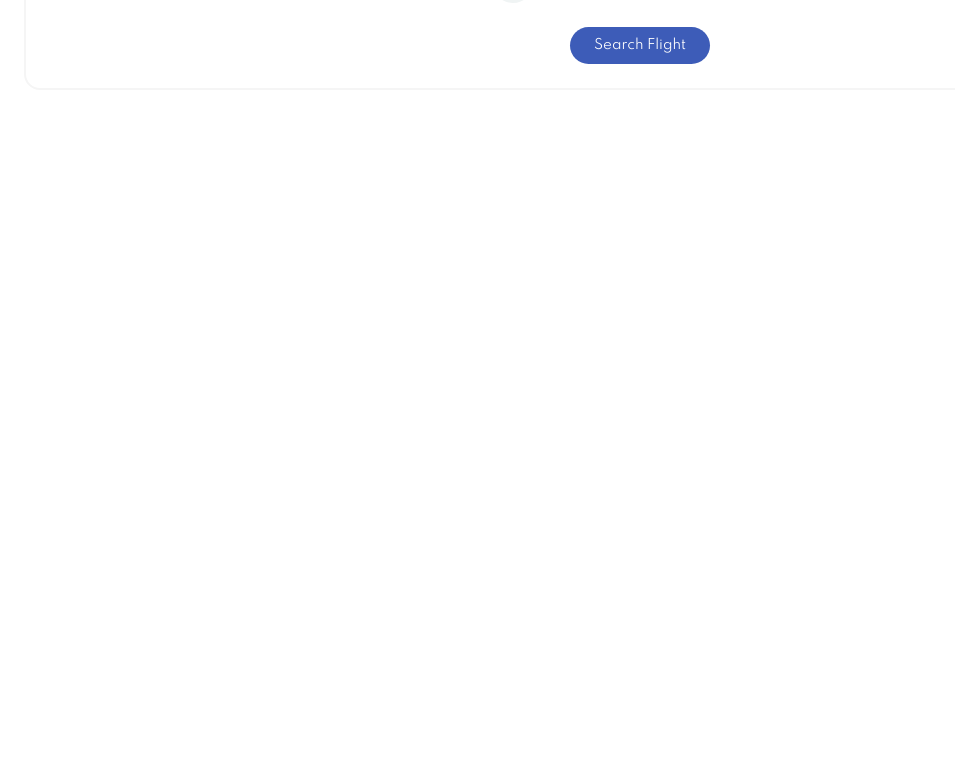
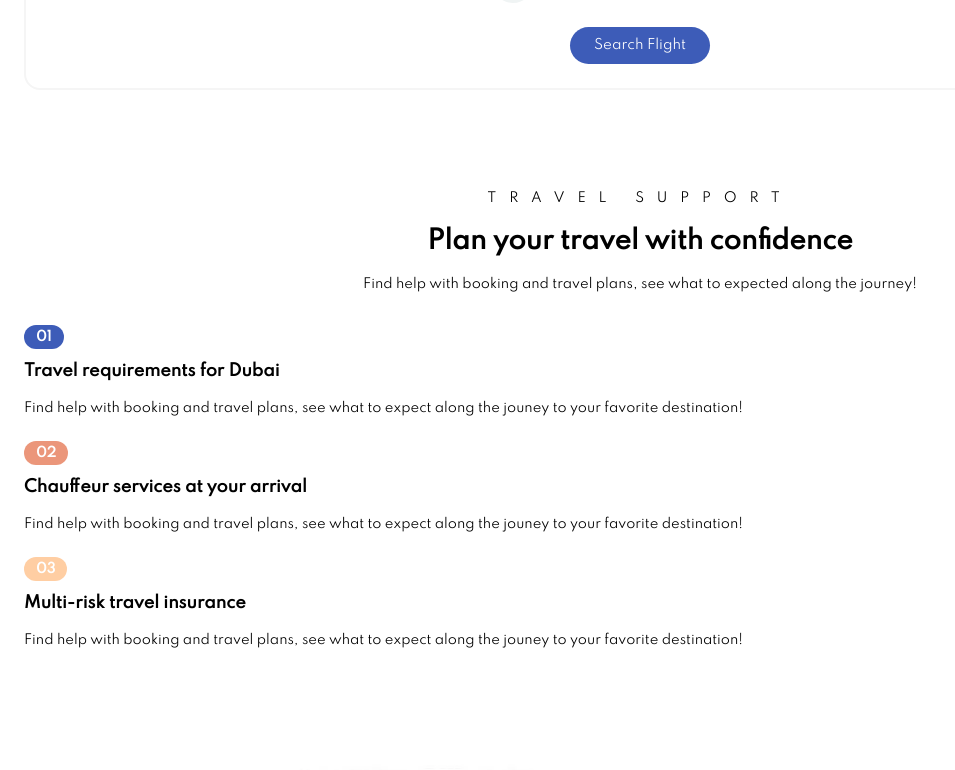
Before and after one commit to Robson-Aires/cavok_aviacao, a React (Vite) app: page / in a window 1280 px wide. Shown: the part 1429-2199 px from the top of the page, without its empty margins (0-955 px from the left). Before the commit the page ends 1551 px from the top, so only its background shows below. Built offline with nearby package versions, Linux system fonts and the light colour scheme.

Commit message:
a sessão de suporte finalizada

```diff
--- a/src/App.jsx
+++ b/src/App.jsx
@@ -5,7 +5,7 @@
 import Navbar from "./components/Navbar/Navbar"
 import Search from "./components/Search/Search"
 // import Subscribers from "./components/Subscribers/Subscribers"
-// import Support from "./components/Support/Support"
+import Support from "./components/Support/Support"
 // import Travelers from "./components/Travelers/Travelers"
 
 const App = () => {
@@ -14,8 +14,8 @@
     <Navbar />
     <Home />
    <Search />
-    {/* <Support />
-    <Info />
+    <Support />
+    {/* <Info />
     <Lounge />
     <Travelers />
     <Subscribers />
--- a/src/components/Support/Support.jsx
+++ b/src/components/Support/Support.jsx
@@ -1,6 +1,56 @@
+import gridImage from '../../assets/gridImage.webp'
+
 const Support = () => {
   return (
-    <div>Support</div>
+    <div className="support container section">
+        <div className="sectionContainer">
+          <div className="titlesDiv">
+            <small>travel support</small>
+            <h2>Plan your travel with confidence</h2>
+            <p>Find help with booking and travel plans,
+              see what to expected along the journey!</p>
+          </div>
+
+          <div className="infoDiv grid">
+
+              <div className="textDiv grid">
+
+                <div className="singleInfo">
+                  <span className="number">01</span>
+                  <h4>Travel requirements for Dubai</h4>
+                  <p>
+                    Find help with booking and travel plans, see what to expect along
+                    the jouney to your favorite destination!
+                  </p>
+                </div>
+
+                <div className="singleInfo">
+                  <span className="number colorOne">02</span>
+                  <h4>Chauffeur services at your arrival</h4>
+                  <p>
+                    Find help with booking and travel plans, see what to expect along
+                    the jouney to your favorite destination!
+                  </p>
+                </div>
+
+                <div className="singleInfo">
+                  <span className="number colorTwo">03</span>
+                  <h4>Multi-risk travel insurance</h4>
+                  <p>
+                    Find help with booking and travel plans, see what to expect along
+                    the jouney to your favorite destination!
+                  </p>
+                </div>
+              </div>
+
+            <div className="imgDiv">
+              <img src={gridImage} alt="" />
+            </div>
+          </div>
+
+
+        </div>
+    </div>
   )
 }
 
--- a/src/main.scss
+++ b/src/main.scss
@@ -350,3 +350,56 @@
         }
     }
 }
+
+// support section styling =======>
+.support{
+    .sectionContainer{
+        .titlesDiv{
+            text-align: center;
+        small{
+            letter-spacing: .8rem;
+            text-transform: uppercase;
+            font-size: 13px;
+            color: var(--blackColor);
+            line-height: 1.5rem;
+        }
+      }
+
+      .infoDiv{
+        margin-top: 2rem;
+        gap: 1.5rem;
+
+        .textDiv{
+            gap: 1.5rem;
+
+            .singleInfo{
+                .number{
+                    background: var(--PrimaryColor);
+                    padding: 5px 12px;
+                    width: 40px;
+                    border-radius: 3rem;
+                    text-align: center;
+                    font-size: 13px;
+                    font-weight: 700;
+                    color: var(--whiteColor);
+                }
+
+                .colorOne{
+                    background: var(--colorOne);
+                }
+                .colorTwo{
+                    background: var(--colorTwo);
+                }
+            }
+
+            .imgDiv{
+                margin: auto;
+                img{
+                    width: 100%;
+                    max-width: 420px;
+                }
+            }
+        }
+      }
+   }
+}
```
Also changed, not shown: src/assets/gridImage.webp (added).
